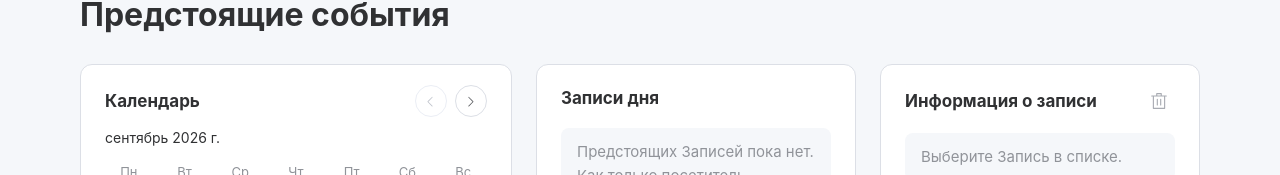
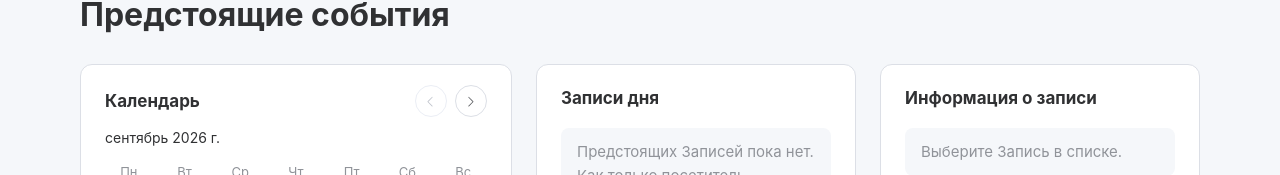
Before and after one commit to sv99/ai-for-developers-project-386, a Vue app: page /upcoming in a window 1280 px wide. Shown: the part 115-290 px from the top of the page. Built offline with nearby package versions, Linux system fonts and the light colour scheme.

Commit message:
fix: скрывать иконку удаления, пока Запись не выбрана (#47)

```diff
--- a/src/views/UpcomingPage.vue
+++ b/src/views/UpcomingPage.vue
@@ -113,7 +113,7 @@ const cancel = () => {
           <div class="card-head">
             <h2 class="card-title">Информация о записи</h2>
 
-            <el-tooltip content="Удалить запись" :show-after="200">
+            <el-tooltip v-if="selectedBooking" content="Удалить запись" :show-after="200">
               <el-popconfirm
                 title="Отменить эту Запись?"
                 confirm-button-text="Да, отменить"
@@ -123,13 +123,7 @@ const cancel = () => {
                 @confirm="cancel"
               >
                 <template #reference>
-                  <el-button
-                    class="remove-button"
-                    text
-                    circle
-                    aria-label="Удалить запись"
-                    :disabled="!selectedBooking"
-                  >
+                  <el-button class="remove-button" text circle aria-label="Удалить запись">
                     <el-icon><Delete /></el-icon>
                   </el-button>
                 </template>
```
Also changed, not shown: 1 other file (tests, documents, lock files or other folders).
